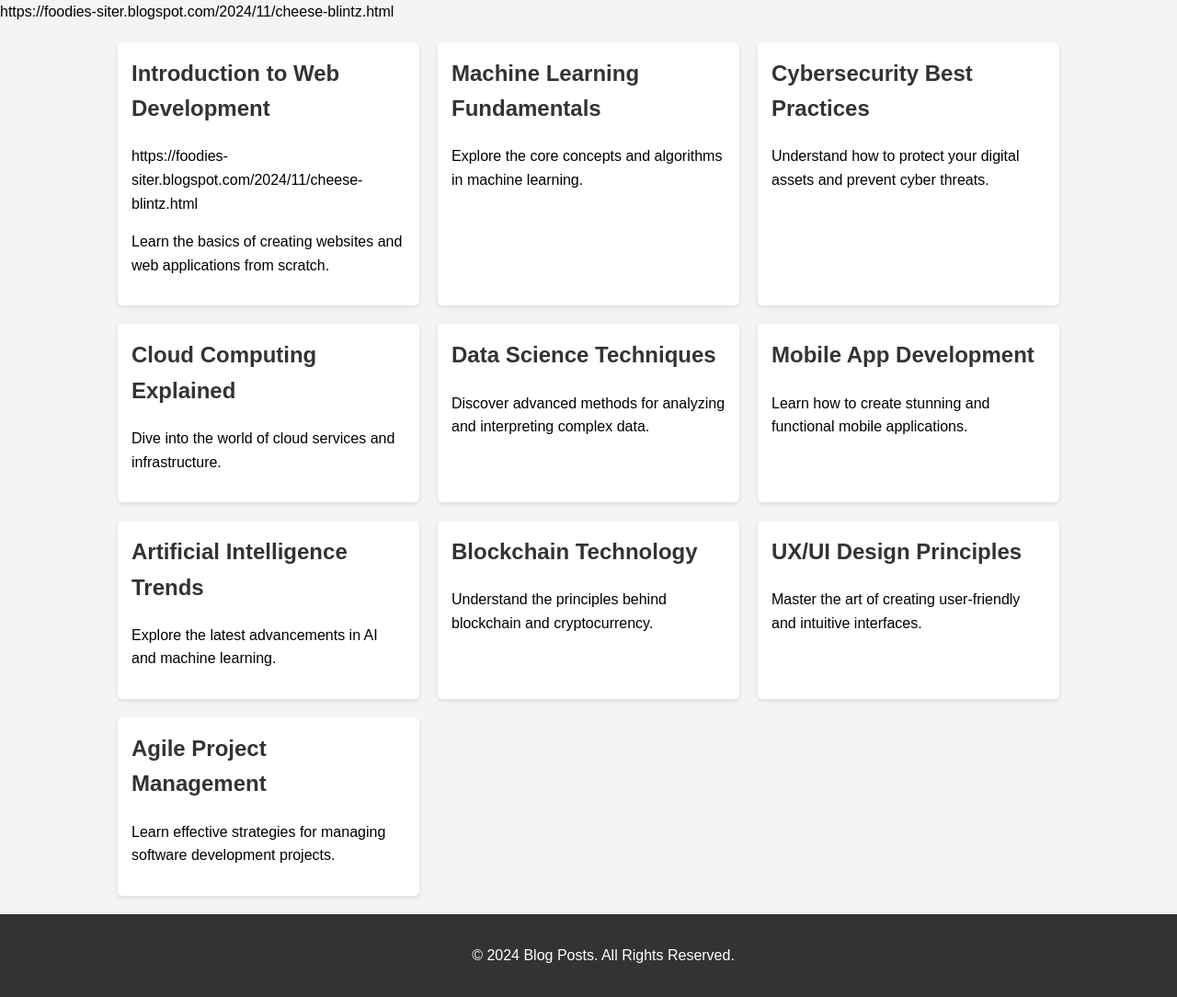
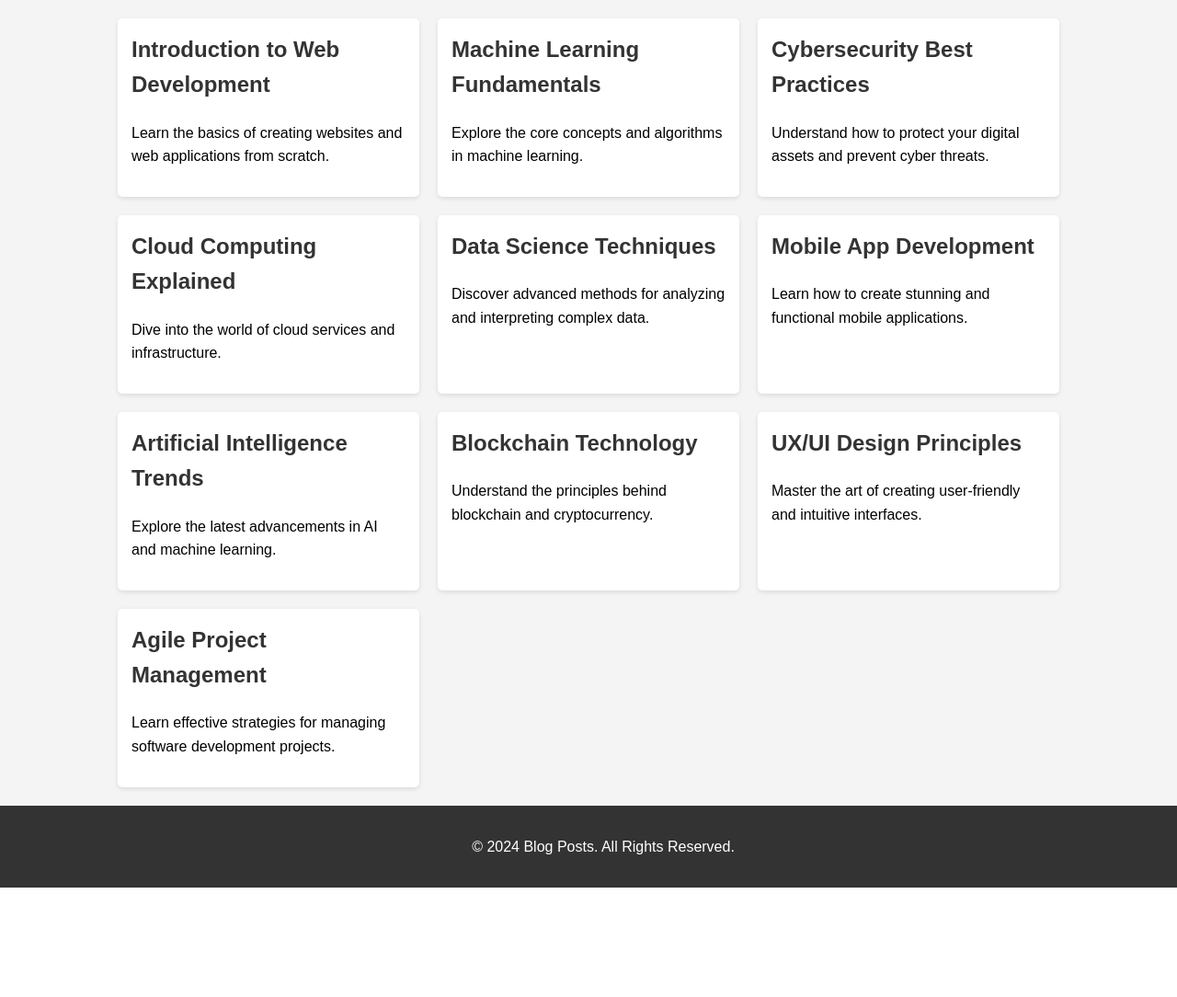
Before and after one commit to AliRumi07/Exoclick, a Flask app: page / in a window 1280 px wide. Shown: the part 126-1210 px from the top of the page at 92% size. After the commit the page ends 1091 px from the top, so only its background shows below. Run offline with Flask 3, Linux system fonts and the light colour scheme.

Commit message:
Update index.html

```diff
--- a/templates/index.html
+++ b/templates/index.html
@@ -1,7 +1,6 @@
 <!DOCTYPE html>
 <html lang="en">
 <head>
-    <meta name="6a97888e-site-verification" content="6e43ddfb5abf4bac1281ddecff0dadb2">
     <meta charset="UTF-8">
     <meta name="viewport" content="width=device-width, initial-scale=1.0">
     <title>Blog Posts</title>
@@ -70,13 +69,12 @@
         <h1>My Blog Posts</h1>
     </header>
 
-    https://foodies-siter.blogspot.com/2024/11/cheese-blintz.html
     <div class="container">
         <div class="posts">
             <div class="post">
                 <a href="#">
                     <h2>Introduction to Web Development</h2>
-                    https://foodies-siter.blogspot.com/2024/11/cheese-blintz.html<p>Learn the basics of creating websites and web applications from scratch.</p>
+                    <p>Learn the basics of creating websites and web applications from scratch.</p>
                 </a>
             </div>
             <div class="post">
```
